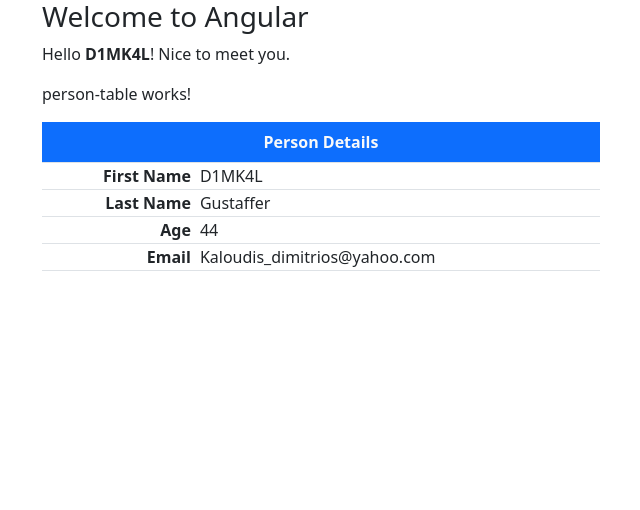
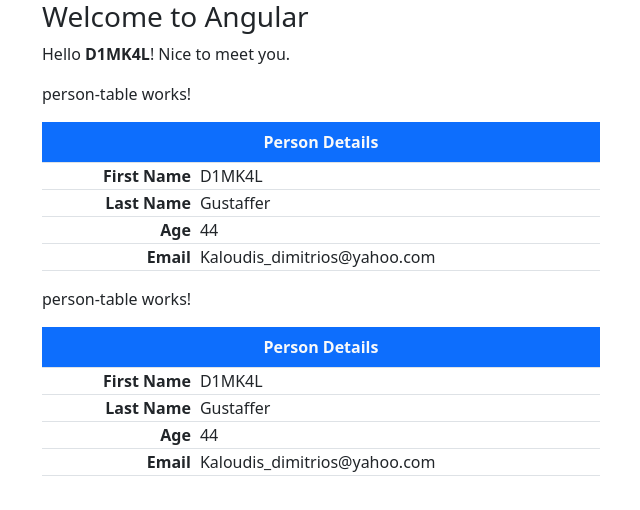
Before and after one commit to D1MK4L/Angular-Introduction, an Angular app: page / in a window 1280 px wide. Shown: the top 510 px of the page, without its empty margins (40-680 px from the left). Built offline with nearby package versions, Linux system fonts and the light colour scheme.

Commit message:
person-table-component

```diff
--- a/src/app/app.component.html
+++ b/src/app/app.component.html
@@ -6,5 +6,6 @@
   </p>
 
   <app-person-table></app-person-table>
+  <app-person-table></app-person-table>
 
 </div>
```
